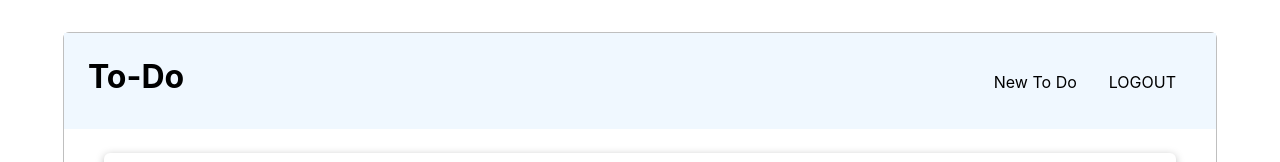
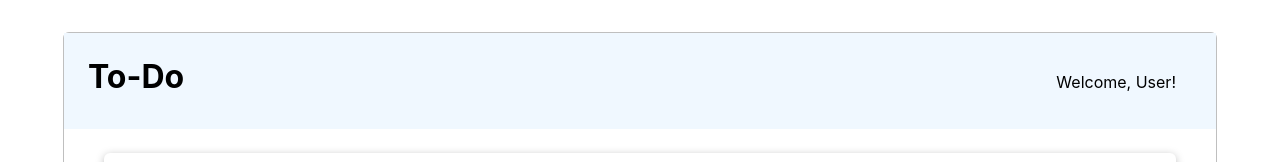
Before and after one commit to Jordan-McGhee/to-do-react, a React (Create React App) app: page / in a window 1280 px wide. Shown: the top 162 px of the page. Built offline with nearby package versions, Linux system fonts and the light colour scheme.

Commit message:
Got to a decent stopping point with this app. There's a lot I could improve, but I want to work on portfolio pieces.

```diff
--- a/src/components/Layout/MainHeader.js
+++ b/src/components/Layout/MainHeader.js
@@ -20,11 +20,7 @@ const MainHeader = () => {
                 <ul>
 
                     <li>
-                        New To Do
-                    </li>
-
-                    <li>
-                        LOGOUT
+                        Welcome, User!
                     </li>
 
                 </ul>
```
Also changed, not shown: src/App.js (+4 -5 lines).
